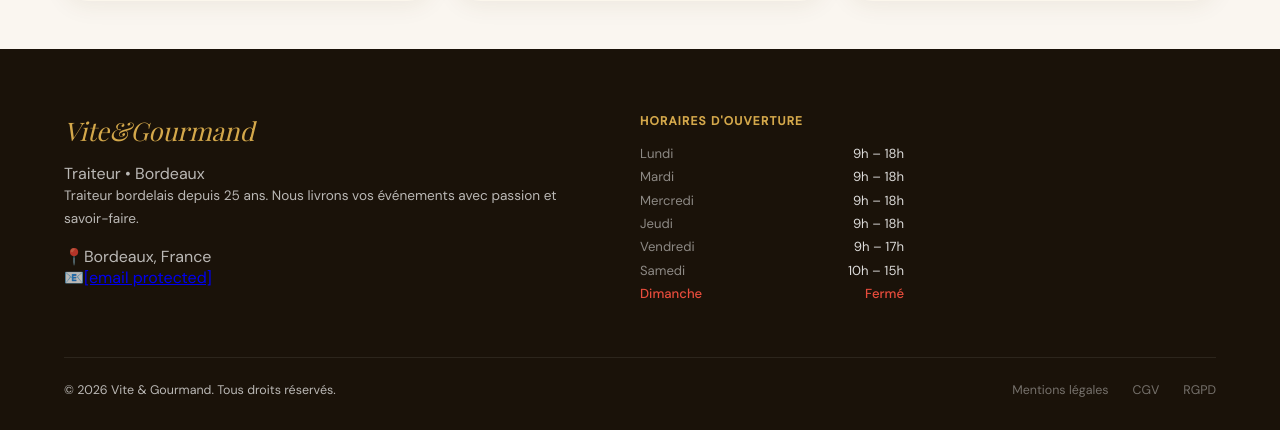
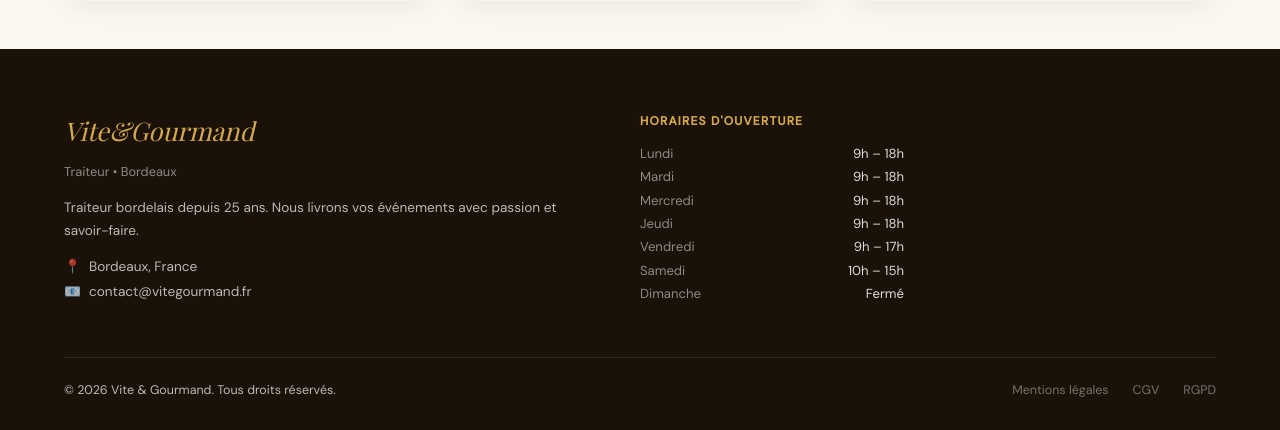
Before and after one commit to sanameguebli19-creator/ECF_vite-gourmand, a PHP site: page /menus.html in a window 1280 px wide. Shown: the part 1350-1780 px from the top of the page. Run offline with PHP 8.4, Linux system fonts and the light colour scheme; some web fonts are replaced.

Commit message:
mise à jour index, connexion, menus et style

```diff
--- a/connexion.html
+++ b/connexion.html
@@ -263,7 +263,7 @@
           <span class="footer-logo-sub">Traiteur • Bordeaux</span>
           <p class="footer-desc">Traiteur bordelais depuis 25 ans. Nous livrons vos événements avec passion et savoir-faire.</p>
           <div class="footer-contact-item"><span>📍</span><span>Bordeaux, France</span></div>
-          <div class="footer-contact-item"><span>📧</span><span><a href="/cdn-cgi/l/email-protection" class="__cf_email__" data-cfemail="ee8d81809a8f8d9aae98879a8b89819b9c838f808ac0889c">[email&#160;protected]</a></span></div>
+          <div class="footer-contact-item"><span>📧</span> <span>contact@vitegourmand.fr</span></div>
         </div>
 
         <div>
--- a/menus.html
+++ b/menus.html
@@ -263,7 +263,7 @@
           <span class="footer-logo-sub">Traiteur • Bordeaux</span>
           <p class="footer-desc">Traiteur bordelais depuis 25 ans. Nous livrons vos événements avec passion et savoir-faire.</p>
           <div class="footer-contact-item"><span>📍</span><span>Bordeaux, France</span></div>
-          <div class="footer-contact-item"><span>📧</span><span><a href="/cdn-cgi/l/email-protection" class="__cf_email__" data-cfemail="b2d1dddcc6d3d1c6f2c4dbc6d7d5ddc7c0dfd3dcd69cd4c0">[email&#160;protected]</a></span></div>
+          <div class="footer-contact-item"><span>📧</span> <span>contact@vitegourmand.fr</span></div>
         </div>
 
 
--- a/script.js
+++ b/script.js
@@ -12,12 +12,15 @@ function initScrollReveal() {
     el.style.transform = 'translateY(24px)';
     el.style.transition = 'opacity .6s ease, transform .6s ease';
   });
-
-  const observer = new IntersectionObserver(entries => {
+const observer = new IntersectionObserver(entries => {
     entries.forEach(e => {
       if (e.isIntersecting) {
         e.target.style.opacity = '1';
         e.target.style.transform = 'translateY(0)';
+        // Après animation → transition hover activée
+        setTimeout(() => {
+          e.target.style.transition = 'transform .5s ease';
+        }, 600);
       }
     });
   }, { threshold: 0.1 });
@@ -440,8 +443,6 @@ function initEspaceAdmin() {
     });
   });
 }
-
-/* ── INITIALISATION ── */
 document.addEventListener('DOMContentLoaded', () => {
   initScrollReveal();
   initFiltres();
@@ -453,4 +454,15 @@ document.addEventListener('DOMContentLoaded', () => {
   initEspaceUtilisateur();
   initEspaceEmploye();
   initEspaceAdmin();
+
+  // Transition cartes avis ← AJOUTER ICI
+  document.querySelectorAll('.avis-card').forEach(card => {
+    card.addEventListener('mouseenter', function() {
+      this.style.transform = 'translateY(-20px)';
+      this.style.transition = 'transform 0.5s ease';
+    });
+    card.addEventListener('mouseleave', function() {
+      this.style.transform = 'translateY(0)';
+    });
+  });
 });
--- a/style.css
+++ b/style.css
@@ -192,12 +192,26 @@ footer {
 }
 .horaire-day { color: rgba(255,255,255,0.5); }
 .horaire-time { color: rgba(255,255,255,0.85); }
-.horaire-row.fermé .horaire-day,
-.horaire-row.fermé .horaire-time {
-  color: #e74c3c; /* rouge */
+.horaire-row.ferme .horaire-day,
+.horaire-row.ferme .horaire-time {
+  color: #e74c3c;
   font-weight: 500;
 }
 
+.footer-contact-item {
+  display: flex;
+  align-items: center;
+  gap: .5rem;
+  font-size: .85rem;
+  margin-bottom: .5rem;
+}
+
+.footer-logo-sub {
+  font-size: .8rem;
+  color: rgba(255,255,255,0.5);
+  display: block;
+  margin-bottom: 1rem;
+}
 
 .footer-bottom {
   border-top: 1px solid rgba(255,255,255,0.08);
```
Also changed, not shown: index.html (+4 -4 lines).
